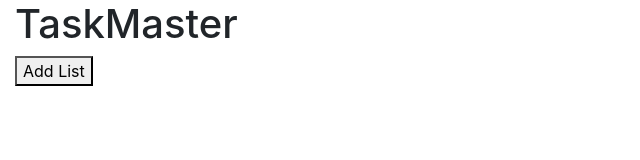
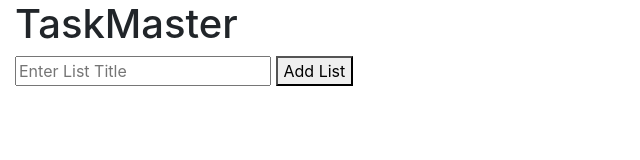
Before and after one commit to KupoNinja/TaskMaster, a plain HTML site: page index.html in a window 1280 px wide. Shown: the whole page, without its empty margins (0-640 px from the left). Drawn offline with nearby package versions, Linux system fonts and the light colour scheme.

Commit message:
Started form. Can add your own title to a list

```diff
--- a/app/Controllers/ListsController.js
+++ b/app/Controllers/ListsController.js
@@ -13,11 +13,13 @@ function _drawLists() {
 
 //Public
 export default class ListsController {
-  addList() {
-    let fakeList = {
-      title: "ToDo"
+  addList(event) {
+    event.preventDefault();
+    let formData = event.target;
+    let newList = {
+      title: formData.title.value
     };
-    ListsService.addList(fakeList);
+    ListsService.addList(newList);
     _drawLists();
   }
 
--- a/index.html
+++ b/index.html
@@ -20,7 +20,15 @@
     </header>
     <main class="row">
       <div class="col">
-        <button onclick="app.listsController.addList()">Add List</button>
+        <form onsubmit="app.listsController.addList(event)">
+          <input
+            type="text"
+            name="title"
+            placeholder="Enter List Title"
+            required
+          />
+          <button type="submit">Add List</button>
+        </form>
         <div id="lists-wrapper" class="row"></div>
       </div>
     </main>
```
